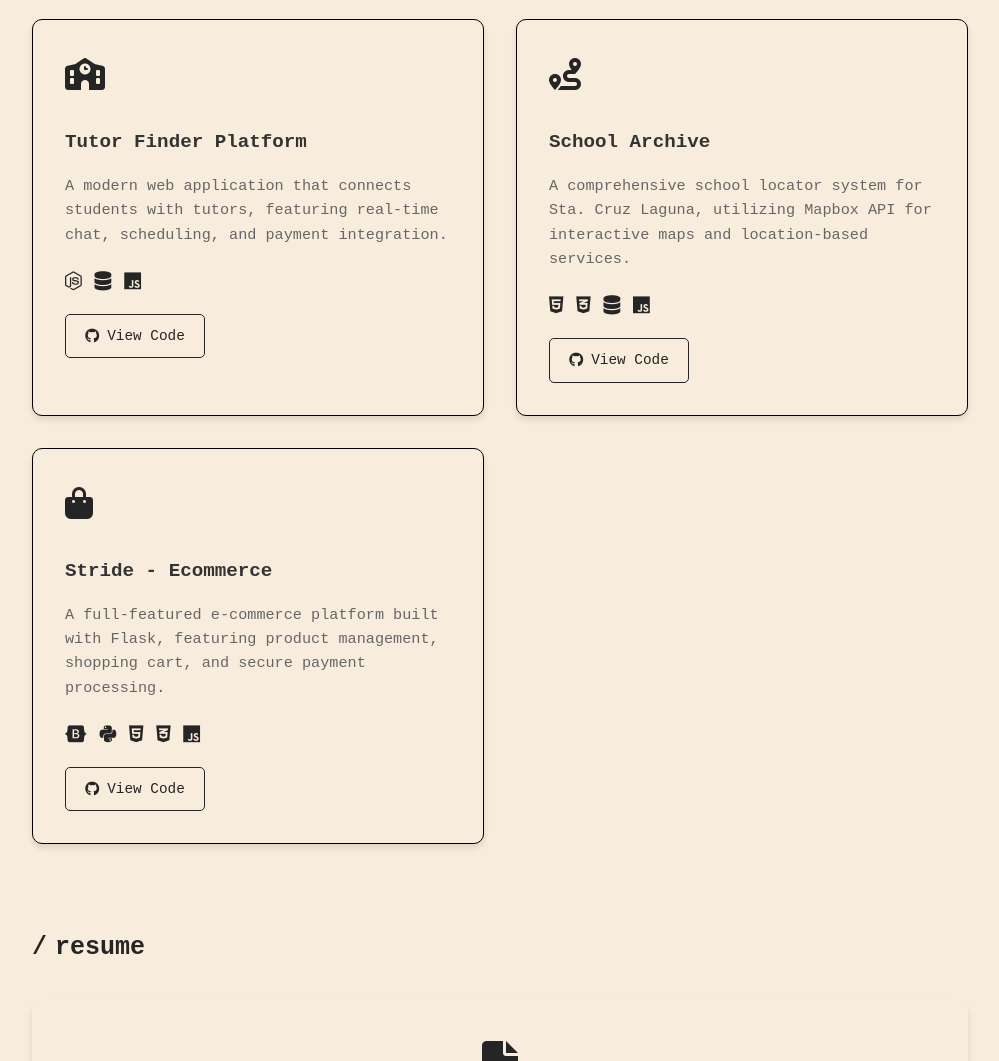
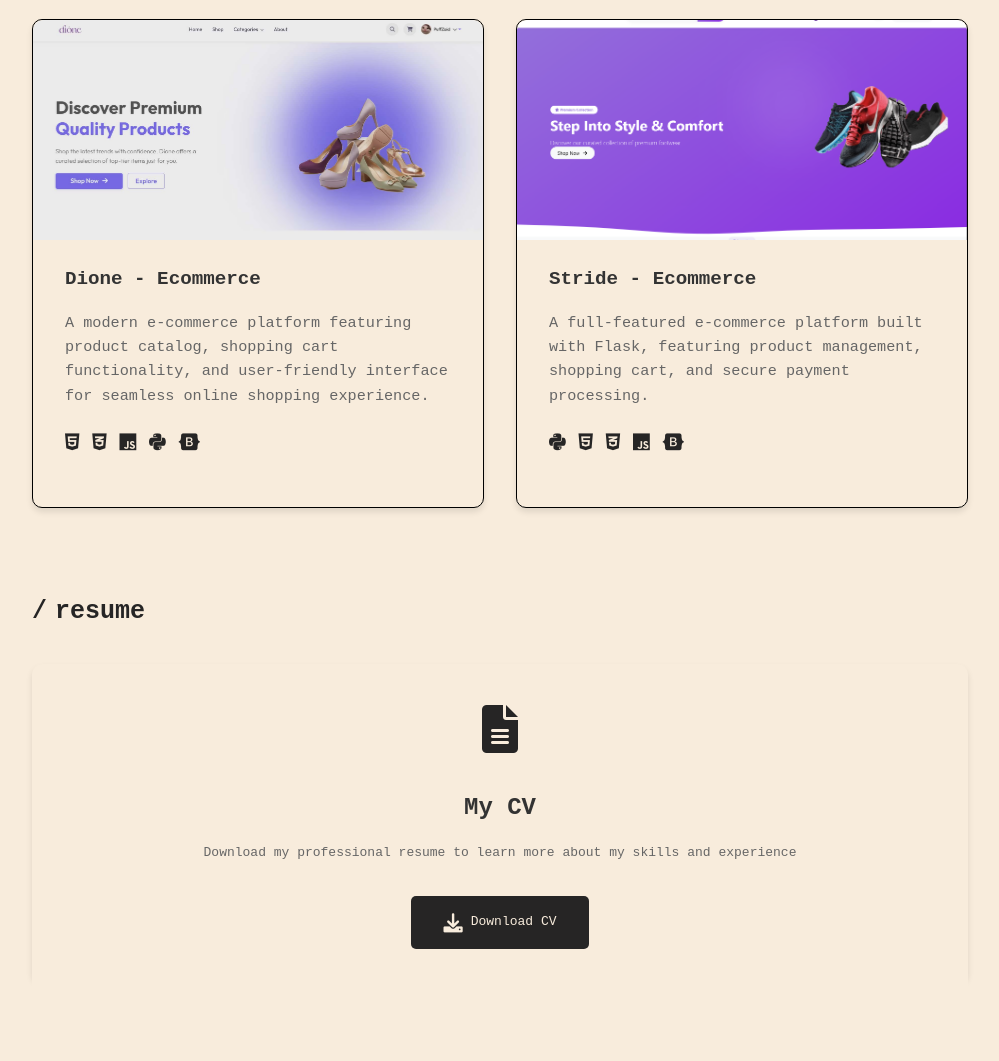
Before and after one commit to CodinWaffle/Portfolio, a plain HTML site: page index.html in a window 1280 px wide. Shown: the part 1240-2301 px from the top of the page, without its empty margins (140-1139 px from the left). Drawn offline with nearby package versions, Linux system fonts and the light colour scheme.

Commit message:
Update 2.0

```diff
--- a/index.html
+++ b/index.html
@@ -1,16 +1,17 @@
 <!DOCTYPE html>
 <html lang="en">
+
 <head>
     <meta charset="UTF-8">
     <meta name="viewport" content="width=device-width, initial-scale=1.0">
-    <title>Jose Martin R. Imperial - I.T Student</title>
+    <title>Jose Martin R. Imperial</title>
     <link rel="icon" type="png" href="img/Logo/JM.jpg">
     <link rel="stylesheet" href="styles.css">
     <link rel="stylesheet" href="https://cdnjs.cloudflare.com/ajax/libs/font-awesome/6.0.0/css/all.min.css">
     <script src="https://cdn.jsdelivr.net/npm/@emailjs/browser@3/dist/email.min.js"></script>
 </head>
+
 <body>
-    <!--Header-->
     <header>
         <nav>
             <div class="logo">_JM</div>
@@ -40,14 +41,14 @@
     </header>
 
     <main>
-        <!--Home Section-->
         <section id="home" class="home-section">
             <div class="intro">
                 <p class="greeting">Hi, my name is</p>
                 <h1>Jose Martin R. Imperial</h1>
-                <p class="title">Information Technology Student</p>
+                <p class="title">Full Stack Web Developer</p>
                 <div class="social-links">
-                    <a href="https://www.linkedin.com/in/jose-martin-r-imperial-53a2b429a/" target="_blank" class="social-icon">
+                    <a href="https://www.linkedin.com/in/jose-martin-r-imperial-53a2b429a/" target="_blank"
+                        class="social-icon">
                         <i class="fab fa-linkedin"></i>
                     </a>
                     <a href="https://github.com/CodinWaffle" target="_blank" class="social-icon">
@@ -56,19 +57,23 @@
                 </div>
             </div>
         </section>
-
-        <!--About Section-->
         <section id="about">
             <h2>about</h2>
             <div class="about-content">
-                <p>Hey there! I'm Martin, your friendly neighborhood Information Technology Student and all-around code aficionado. Picture me with a cup of coffee in one hand, a keyboard under my fingertips, and a mischievous grin on my face.</p>
-                <p>When I'm not coding, you can find me exploring new technologies, contributing to open-source projects, or sharing my knowledge with the developer community or Taking Commission in Roblox Developers To Help Them make Their Imagination to Reality </p>
-                <p>So, if you're looking for a fullstack developer who can bring your wildest web dreams to life while keeping you entertained with my quirky sense of humor, look no further. Just be prepared for a few (okay, maybe more than a few) puns along the way—because laughter is the best syntax sugar, right?</p>
-                <p>I can't wait to embark on this coding adventure with you. Let's make the web a more beautiful and functional place, one line of code at a time!</p>
+                <p>Hey there! I'm Martin, your friendly neighborhood Information Technology Student and all-around code
+                    aficionado. Picture me with a cup of coffee in one hand, a keyboard under my fingertips, and a
+                    mischievous grin on my face.</p>
+                <p>When I'm not coding, you can find me exploring new technologies, contributing to open-source
+                    projects, or sharing my knowledge with the developer community or Taking Commission in Roblox
+                    Development To Help Them make Their Imagination to Reality </p>
+                <p>So, if you're looking for a fullstack developer who can bring your wildest web dreams to life while
+                    keeping you entertained with my quirky sense of humor, look no further. Just be prepared for a few
+                    (okay, maybe more than a few) puns along the way—because laughter is the best syntax sugar, right?
+                </p>
+                <p>I can't wait to embark on this coding adventure with you. Let's make the web a more beautiful and
+                    functional place, one line of code at a time!</p>
             </div>
         </section>
-
-        <!--Tools Section-->
         <section id="tools">
             <h2>tools</h2>
             <div class="tools-grid">
@@ -115,71 +120,43 @@
             </div>
         </section>
 
-        <!--Projects Section-->
         <section id="projects">
             <h2>projects</h2>
             <div class="projects-grid">
                 <div class="project-card">
-                    <div class="project-icon">
-                        <i class="fas fa-school"></i>
+                    <div>
+                        <div class="project-image">
+                            <img src="img/Dione.jpeg" alt="Dione Ecommerce">
+                        </div>
                     </div>
-                    <h3>Tutor Finder Platform</h3>
-                    <p>A modern web application that connects students with tutors, featuring real-time chat, scheduling, and payment integration.</p>
+                    <h3>Dione - Ecommerce</h3>
+                    <p>A modern e-commerce platform featuring product catalog, shopping cart functionality, and
+                        user-friendly interface for seamless online shopping experience.</p>
                     <div class="project-tech">
-                        <i class="fab fa-node-js" title="Node.js"></i>
-                        <i class="fas fa-database" title="Database"></i>
+                        <i class="fab fa-html5" title="HTML5"></i>
+                        <i class="fab fa-css3-alt" title="CSS3"></i>
                         <i class="fab fa-js" title="JavaScript"></i>
-                    </div>
-                    <div class="project-links">
-                        <a href="https://github.com/CodinWaffle/Tutor-Finder" target="_blank">
-                            <i class="fab fa-github"></i>
-                            <span>View Code</span>
-                        </a>
+                        <i class="fab fa-python" title="Python"></i>
+                        <i class="fab fa-bootstrap" title="Bootstrap"></i>
                     </div>
                 </div>
                 <div class="project-card">
-                    <div class="project-icon">
-                        <i class="fas fa-route"></i>
-                    </div>
-                    <h3>School Archive</h3>
-                    <p>A comprehensive school locator system for Sta. Cruz Laguna, utilizing Mapbox API for interactive maps and location-based services.</p>
-                    <div class="project-tech">
-                        <i class="fab fa-html5" title="HTML5"></i>
-                        <i class="fab fa-css3-alt" title="CSS3"></i>
-                        <i class="fas fa-database" title="Database"></i>
-                        <i class="fab fa-js" title="JavaScript"></i>
-                    </div>
-                    <div class="project-links">
-                        <a href="https://github.com/CodinWaffle/School-Archive" target="_blank">
-                            <i class="fab fa-github"></i>
-                            <span>View Code</span>
-                        </a>
-                    </div>
-                </div>
-                <div class="project-card">
-                    <div class="project-icon">
-                        <i class="fas fa-shopping-bag"></i>
+                    <div class="project-image">
+                        <img src="img/Stride.png" alt="Stride Ecommerce">
                     </div>
                     <h3>Stride - Ecommerce</h3>
-                    <p>A full-featured e-commerce platform built with Flask, featuring product management, shopping cart, and secure payment processing.</p>
+                    <p>A full-featured e-commerce platform built with Flask, featuring product management, shopping
+                        cart, and secure payment processing.</p>
                     <div class="project-tech">
-                        <i class="fab fa-bootstrap" title="Bootstrap"></i>
                         <i class="fab fa-python" title="Python"></i>
                         <i class="fab fa-html5" title="HTML5"></i>
                         <i class="fab fa-css3-alt" title="CSS3"></i>
                         <i class="fab fa-js" title="JavaScript"></i>
-                    </div>
-                    <div class="project-links">
-                        <a href="https://github.com/CodinWaffle/Stride-Ecommerce-College-Project" target="_blank">
-                            <i class="fab fa-github"></i>
-                            <span>View Code</span>
-                        </a>
+                        <i class="fab fa-bootstrap" title="Bootstrap"></i>
                     </div>
                 </div>
             </div>
         </section>
-
-        <!--Resume Section-->
         <section id="resume">
             <h2>resume</h2>
             <div class="resume-card">
@@ -196,8 +173,6 @@
                 </div>
             </div>
         </section>
-
-        <!--Contact Section-->
         <section id="contact">
             <h2>/contact</h2>
             <div class="contact-content">
@@ -209,7 +184,8 @@
                             <i class="fas fa-envelope"></i>
                             <span>josemartin.imperial@gmail.com</span>
                         </a>
-                        <a href="https://www.linkedin.com/in/jose-martin-r-imperial-53a2b429a/" target="_blank" class="contact-item">
+                        <a href="https://www.linkedin.com/in/jose-martin-r-imperial-53a2b429a/" target="_blank"
+                            class="contact-item">
                             <i class="fab fa-linkedin"></i>
                             <span>LinkedIn</span>
                         </a>
@@ -222,8 +198,6 @@
             </div>
         </section>
     </main>
-
-    <!--Quote Section-->
     <footer>
         <p class="quote">"Simplicity is the ultimate sophistication"</p>
         <p class="quote-author">- Leonardo da Vinci</p>
@@ -231,4 +205,5 @@
 
     <script src="script.js"></script>
 </body>
+
 </html>
--- a/styles.css
+++ b/styles.css
@@ -162,7 +162,7 @@ h2::before {
 }
 
 #about {
-    margin-top:-5rem;
+    margin-top: -5rem;
 }
 
 #about h2 {
@@ -218,7 +218,7 @@ h2::before {
 }
 
 #tools {
-    margin-top:-9rem ;
+    margin-top: -9rem;
 }
 
 #tools h2 {
@@ -281,6 +281,27 @@ h2::before {
     font-size: 2rem;
     margin-bottom: 1.5rem;
     color: var(--primary-color);
+}
+
+.project-image {
+    width: calc(100% + 4rem);
+    height: 220px;
+    margin: -2rem -2rem 1.5rem -2rem;
+    overflow: hidden;
+    border-radius: 10px 10px 0 0;
+    display: flex;
+    align-items: center;
+    justify-content: center;
+    background-color: transparent;
+    padding: 0;
+}
+
+.project-image img {
+    width: 100%;
+    height: 100%;
+    object-fit: cover;
+    object-position: center;
+    display: block;
 }
 
 .project-card h3 {
@@ -366,6 +387,11 @@ h2::before {
 
     .project-icon {
         font-size: 1.8rem;
+    }
+
+    .project-image {
+        height: 200px;
+        margin: -1.5rem -1.5rem 1.5rem -1.5rem;
     }
 
     .project-card h3 {
@@ -471,6 +497,7 @@ footer {
     from {
         opacity: 0;
     }
+
     to {
         opacity: 1;
     }
@@ -481,6 +508,7 @@ footer {
         opacity: 0;
         transform: translateX(-10px);
     }
+
     to {
         opacity: 1;
         transform: translateX(0);
@@ -742,6 +770,11 @@ footer {
 
     .project-card {
         padding: 1.5rem;
+    }
+
+    .project-image {
+        height: 160px;
+        margin: -1.5rem -1.5rem 1rem -1.5rem;
     }
 }
 
@@ -1066,5 +1099,6 @@ footer {
 
 /* Dark theme adjustments */
 .dark-theme .tool-item img {
-    filter: brightness(0) invert(1); /* This will make the icons white */
+    filter: brightness(0) invert(1);
+    /* This will make the icons white */
 }
```
Also changed, not shown: img/Dione.jpeg (added), img/Stride.png (added), 1 other file.
